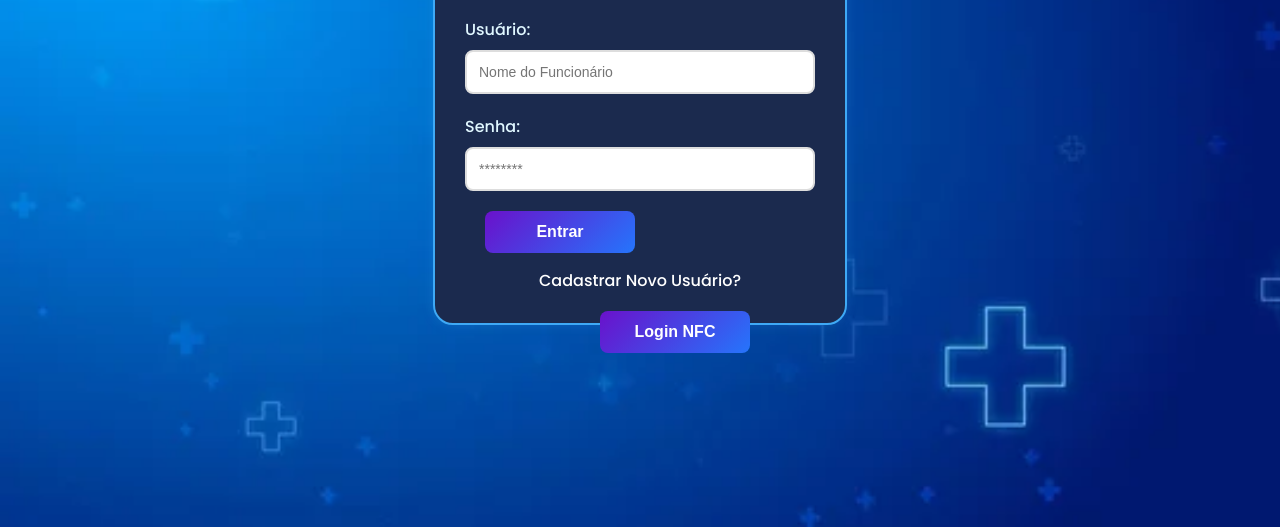
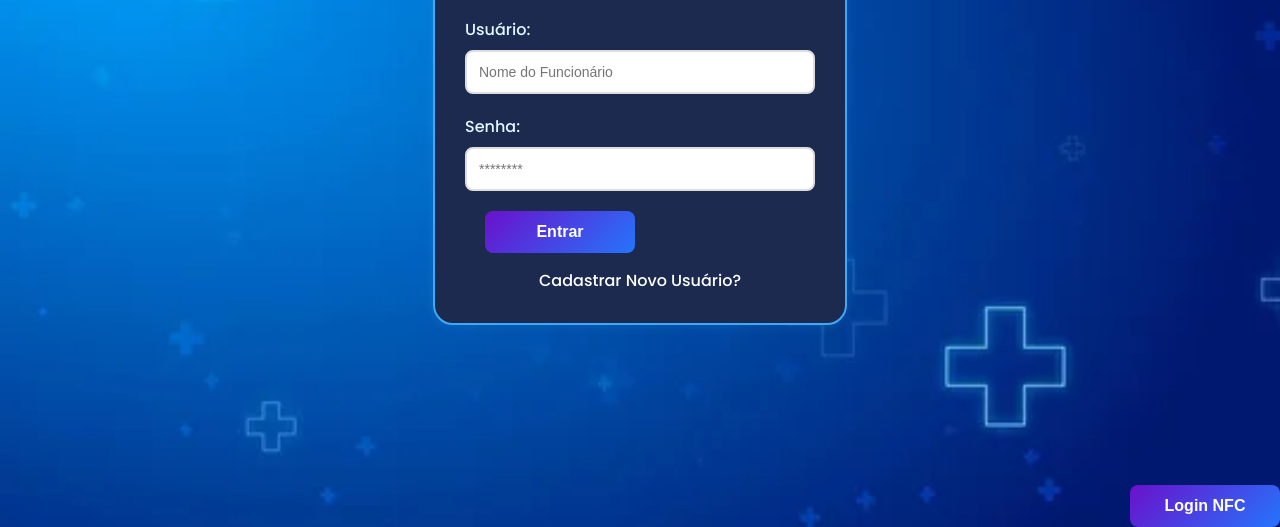
Before and after one commit to luizfernandomendesalberton/Projeto-NFID, a plain HTML site: page web/login.html in a window 1280 px wide. Shown: the part 273-800 px from the top of the page. Drawn offline with Linux system fonts and the light colour scheme.

Commit message:
ajuste de botao

```diff
--- a/web/styles/login-cadastro.css
+++ b/web/styles/login-cadastro.css
@@ -177,9 +177,15 @@ button:hover {
     animation: fadeIn 0.5s ease-in-out;
 }
 
-@media screen and (max-width: 568px) {
+@media screen and (min-width: 1366px) {
     #entrarNFC {
         bottom: 243px;
         right: 50px;
     }
 }
+@media screen and (max-width: 1920px) {
+    #entrarNFC {
+        bottom: 0px;
+        right: 0px;
+    }
+}
```
